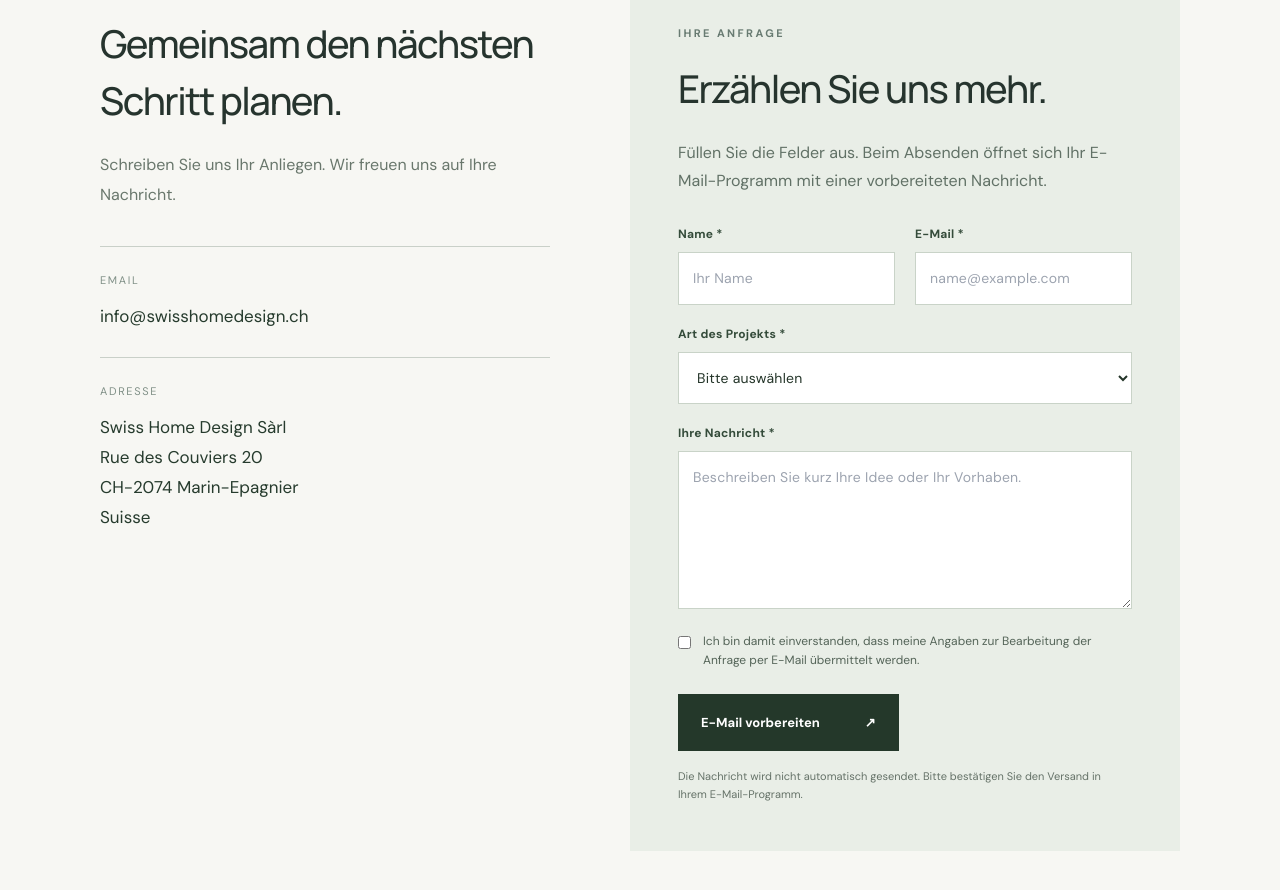
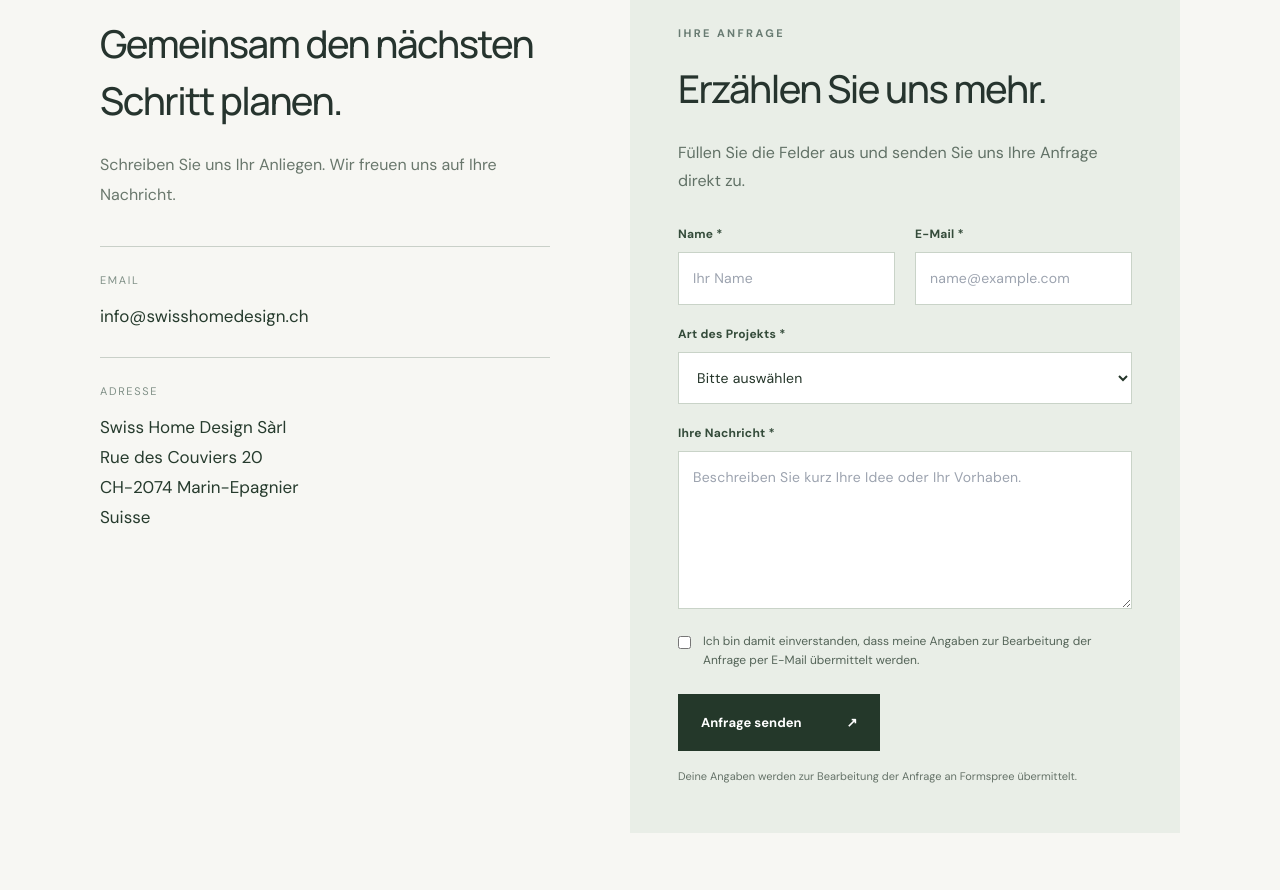
Before and after one commit to Swisshomedesign/swiss-home-design, a React (Vite) app in the folder frontend/: page /de/kontakt in a window 1280 px wide. Shown: the part 540-1430 px from the top of the page. Built offline with nearby package versions, Linux system fonts and the light colour scheme.

Commit message:
Connect contact form to Formspree with submission feedback

```diff
--- a/frontend/src/pages/ContactPage.jsx
+++ b/frontend/src/pages/ContactPage.jsx
@@ -3,14 +3,24 @@ export default function ContactPage({lang='fr'}) {
  const de=lang==='de'
  const [form,setForm]=useState({name:'',email:'',type:'',message:''})
  const [consent,setConsent]=useState(false)
+ const [sending,setSending]=useState(false)
+ const [feedback,setFeedback]=useState('')
  const update=(key,value)=>setForm(prev=>({...prev,[key]:value}))
  const types=de?['Neubau','Renovation / Umbau','Planung / Beratung','Andere Anfrage']:['Nouvelle construction','Rénovation / transformation','Conception / conseil','Autre demande']
- function submit(e){
+ async function submit(e){
   e.preventDefault()
-  if(!consent)return
-  const subject=de?'Projektanfrage über Website':'Demande de projet via le site'
-  const body=[(de?'Name: ':'Nom : ')+form.name,'Email: '+form.email,(de?'Projektart: ':'Type de projet : ')+form.type,'',form.message].join('\n')
-  window.location.href='mailto:info@swisshomedesign.ch?subject='+encodeURIComponent(subject)+'&body='+encodeURIComponent(body)
+  if(!consent || sending)return
+  setSending(true);setFeedback('')
+  try{
+   const response=await fetch('https://formspree.io/f/mpppaolk',{
+    method:'POST',
+    headers:{'Content-Type':'application/json',Accept:'application/json'},
+    body:JSON.stringify({name:form.name,email:form.email,project_type:form.type,message:form.message,_subject:'Swiss Home Design – '+form.type})
+   })
+   if(!response.ok)throw new Error('form submission failed')
+   setFeedback('success');setForm({name:'',email:'',type:'',message:''});setConsent(false)
+  }catch(err){setFeedback('error')}
+  finally{setSending(false)}
  }
  return <div className="shd-inner shd-contact-page">
   <section className="shd-page-hero"><span className="shd-eyebrow">{de?'KONTAKT':'CONTACT'}</span><h1>{de?'Ihre Idee. Unser Gespräch.':'Votre projet commence ici.'}</h1><p>{de?'Ein Neubau, ein Umbau oder eine erste Idee? Erzählen Sie uns davon.':'Une construction, une rénovation ou une première idée ? Parlons-en.'}</p></section>
@@ -25,7 +35,9 @@ export default function ContactPage({lang='fr'}) {
    <div className="shd-contact-panel shd-form-panel">
     <span className="shd-eyebrow">{de?'IHRE ANFRAGE':'VOTRE DEMANDE'}</span>
     <h2>{de?'Erzählen Sie uns mehr.':'Parlez-nous de votre idée.'}</h2>
-    <p>{de?'Füllen Sie die Felder aus. Beim Absenden öffnet sich Ihr E-Mail-Programm mit einer vorbereiteten Nachricht.':'Remplissez les champs. Le bouton ouvre votre messagerie avec un e-mail prérempli.'}</p>
+    <p>{de?'Füllen Sie die Felder aus und senden Sie uns Ihre Anfrage direkt zu.':'Remplissez les champs et transmettez-nous directement votre demande.'}</p>
+    {feedback==='success' && <p role="status" style={{color:'#285b36',fontWeight:600,marginBottom:18}}>{de?'Vielen Dank! Deine Anfrage wurde erfolgreich übermittelt.':'Merci ! Votre demande a bien été envoyée.'}</p>}
+    {feedback==='error' && <p role="alert" style={{color:'#ab2424',marginBottom:18}}>{de?'Die Anfrage konnte nicht gesendet werden. Bitte erneut versuchen oder per E-Mail Kontakt aufnehmen.':'Impossible d’envoyer la demande. Veuillez réessayer ou nous écrire par e-mail.'}</p>}
     <form onSubmit={submit}>
      <div className="shd-form-fields">
       <label>{de?'Name *':'Nom *'}<input required maxLength={120} autoComplete="name" value={form.name} onChange={e=>update('name',e.target.value)} placeholder={de?'Ihr Name':'Votre nom'}/></label>
@@ -34,8 +46,8 @@ export default function ContactPage({lang='fr'}) {
       <label className="shd-field-wide">{de?'Ihre Nachricht *':'Votre message *'}<textarea required rows={6} maxLength={3500} value={form.message} onChange={e=>update('message',e.target.value)} placeholder={de?'Beschreiben Sie kurz Ihre Idee oder Ihr Vorhaben.':'Décrivez brièvement votre idée ou votre projet.'}/></label>
      </div>
      <label className="shd-consent"><input type="checkbox" required checked={consent} onChange={e=>setConsent(e.target.checked)}/><span>{de?'Ich bin damit einverstanden, dass meine Angaben zur Bearbeitung der Anfrage per E-Mail übermittelt werden.':'J’accepte que mes informations soient transmises par e-mail pour le traitement de ma demande.'}</span></label>
-     <button className="shd-button shd-button-dark" type="submit">{de?'E-Mail vorbereiten':'Préparer l’e-mail'} <span aria-hidden="true">↗</span></button>
-     <small className="shd-form-notice">{de?'Die Nachricht wird nicht automatisch gesendet. Bitte bestätigen Sie den Versand in Ihrem E-Mail-Programm.':'Le message n’est pas envoyé automatiquement. Confirmez l’envoi dans votre messagerie.'}</small>
+     <button className="shd-button shd-button-dark" type="submit" disabled={sending}>{sending?(de?'Wird gesendet…':'Envoi en cours…'):(de?'Anfrage senden':'Envoyer la demande')} <span aria-hidden="true">↗</span></button>
+     <small className="shd-form-notice">{de?'Deine Angaben werden zur Bearbeitung der Anfrage an Formspree übermittelt.':'Vos données sont transmises à Formspree pour le traitement de votre demande.'}</small>
     </form>
    </div>
   </section>
```
